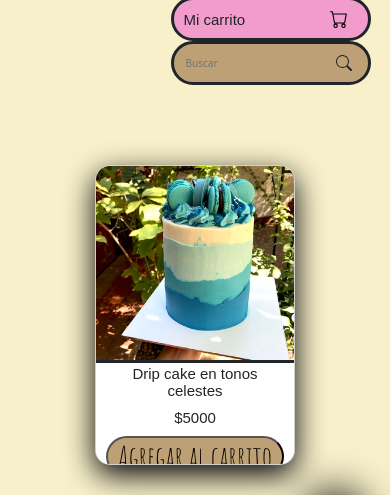
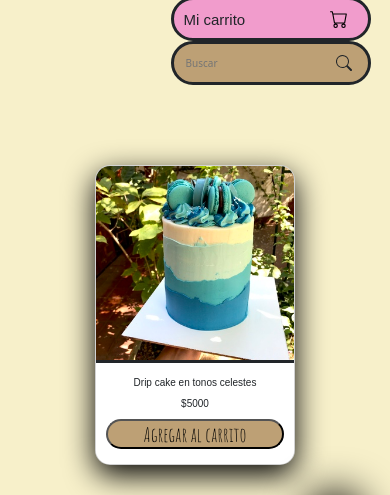
Before and after one commit to AlanizGustavo/coderHouse-javascript, a website: page pages/hace_tu_pedido.html in a window 390 px wide. Shown: the part 267-762 px from the top of the page. Drawn offline with nearby package versions, Linux system fonts and the light colour scheme; some packages are replaced by stand-ins of ours; a script that the page names is missing; a web font is replaced by a local one.

Commit message:
cambios responsive

```diff
--- a/scss/layouts/_media.scss
+++ b/scss/layouts/_media.scss
@@ -25,6 +25,15 @@
         .card{
             width: 20rem;
             height: 30rem;
+            .descripcion{
+                p{
+                    font-size: 1rem;
+                }
+                .agregarCarrito{
+                    font-size: 2em;
+                    height: 3rem;
+                }
+            }
         }
     }
     footer nav {
```
Also changed, not shown: css/style.css.
